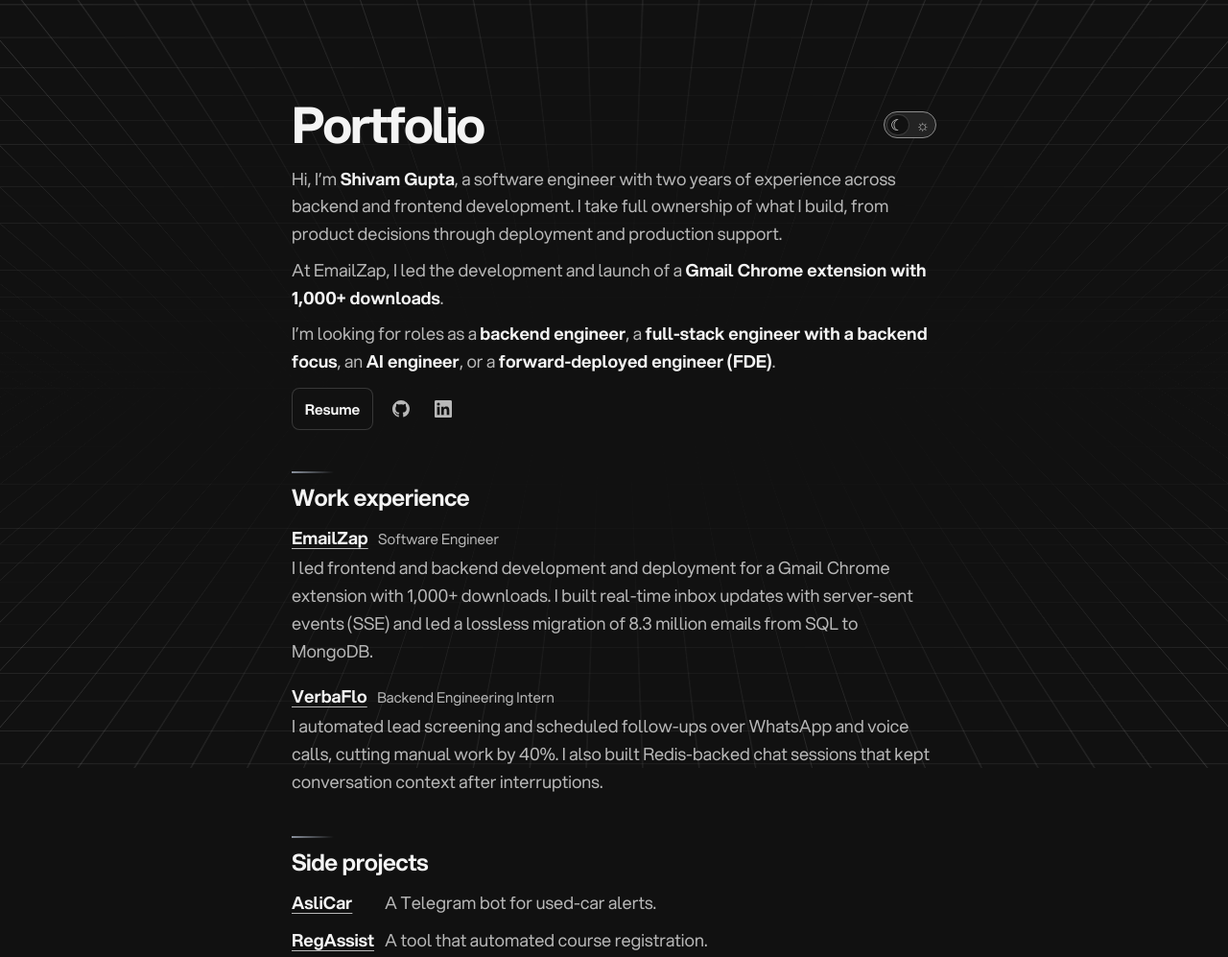
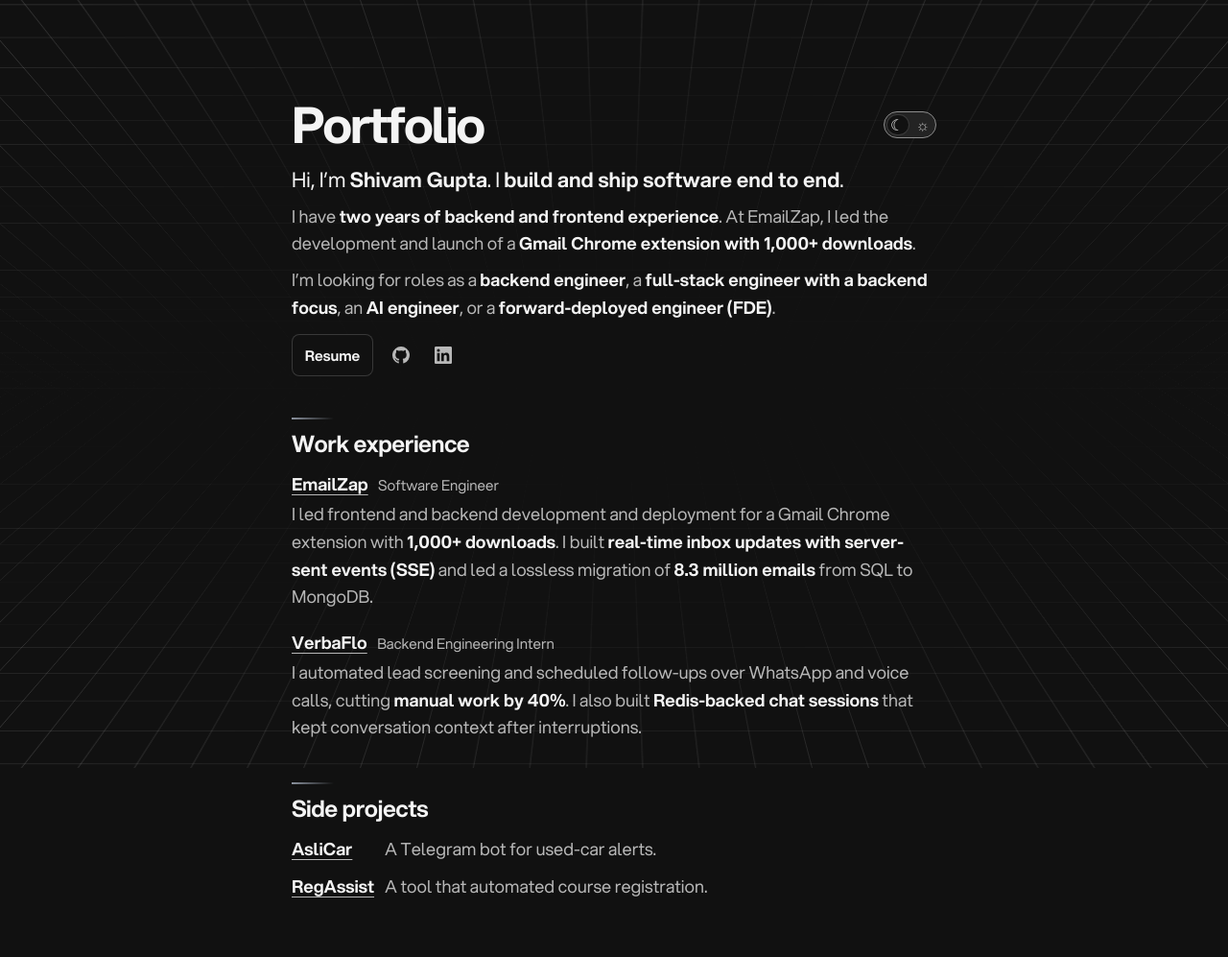
Before and after one commit to shivamgupta021/shivamgupta021.github.io, a plain HTML site: page index.html in a window 1280 px wide. Shown: the whole page at 96% size. Drawn offline with Linux system fonts and the light colour scheme.

Commit message:
Lead with a concise introduction and emphasize work outcomes

```diff
--- a/index.html
+++ b/index.html
@@ -8,7 +8,7 @@
   <title>Portfolio | Shivam Gupta</title>
   <script src="/theme.js?v=5"></script>
   <link rel="preload" href="/fonts/aspekta-variable.woff2" as="font" type="font/woff2" crossorigin>
-  <link rel="stylesheet" href="/style.css?v=10">
+  <link rel="stylesheet" href="/style.css?v=11">
   <script defer src="https://cloud.umami.is/script.js"
     data-website-id="e5fa7d14-bcfc-4fc7-96ba-11acc36b5e61"
     data-domains="shivamgupta021.github.io"></script>
@@ -25,8 +25,8 @@
         </button>
       </div>
       <div class="intro-copy" id="about">
-        <p>Hi, I’m <strong>Shivam Gupta</strong>, a software engineer with two years of experience across backend and frontend development. I take full ownership of what I build, from product decisions through deployment and production support.</p>
-        <p>At EmailZap, I led the development and launch of a <strong>Gmail Chrome extension with 1,000+ downloads</strong>.</p>
+        <p class="intro-lead">Hi, I’m <strong>Shivam Gupta</strong>. I <strong>build and ship software end to end</strong>.</p>
+        <p>I have <strong>two years of backend and frontend experience</strong>. At EmailZap, I led the development and launch of a <strong>Gmail Chrome extension with 1,000+ downloads</strong>.</p>
         <p class="role-note">I’m looking for roles as a <strong>backend engineer</strong>, a <strong>full-stack engineer with a backend focus</strong>, an <strong>AI engineer</strong>, or a <strong>forward-deployed engineer (FDE)</strong>.</p>
       </div>
       <div class="intro-actions">
@@ -58,14 +58,14 @@
             <a href="https://emailzap.co/">EmailZap</a>
             <span class="job-title">Software Engineer</span>
           </div>
-          <p>I led frontend and backend development and deployment for a Gmail Chrome extension with 1,000+ downloads. I built real-time inbox updates with server-sent events (SSE) and led a lossless migration of 8.3 million emails from SQL to MongoDB.</p>
+          <p>I led frontend and backend development and deployment for a Gmail Chrome extension with <strong>1,000+ downloads</strong>. I built <strong>real-time inbox updates with server-sent events (SSE)</strong> and led a lossless migration of <strong>8.3 million emails</strong> from SQL to MongoDB.</p>
         </li>
         <li>
           <div class="entry-heading">
             <a href="https://www.verbaflo.ai/">VerbaFlo</a>
             <span class="job-title">Backend Engineering Intern</span>
           </div>
-          <p>I automated lead screening and scheduled follow-ups over WhatsApp and voice calls, cutting manual work by 40%. I also built Redis-backed chat sessions that kept conversation context after interruptions.</p>
+          <p>I automated lead screening and scheduled follow-ups over WhatsApp and voice calls, cutting <strong>manual work by 40%</strong>. I also built <strong>Redis-backed chat sessions</strong> that kept conversation context after interruptions.</p>
         </li>
       </ul>
     </section>
--- a/style.css
+++ b/style.css
@@ -149,7 +149,13 @@ h1 {
   color: var(--muted);
 }
 
-.intro-copy strong {
+.intro-lead {
+  color: var(--text);
+  font-size: clamp(1.15rem, 2.1vw, 1.35rem);
+  line-height: 1.4;
+}
+
+.intro-copy strong, .entries strong {
   color: var(--text);
   font-weight: 650;
 }
```
